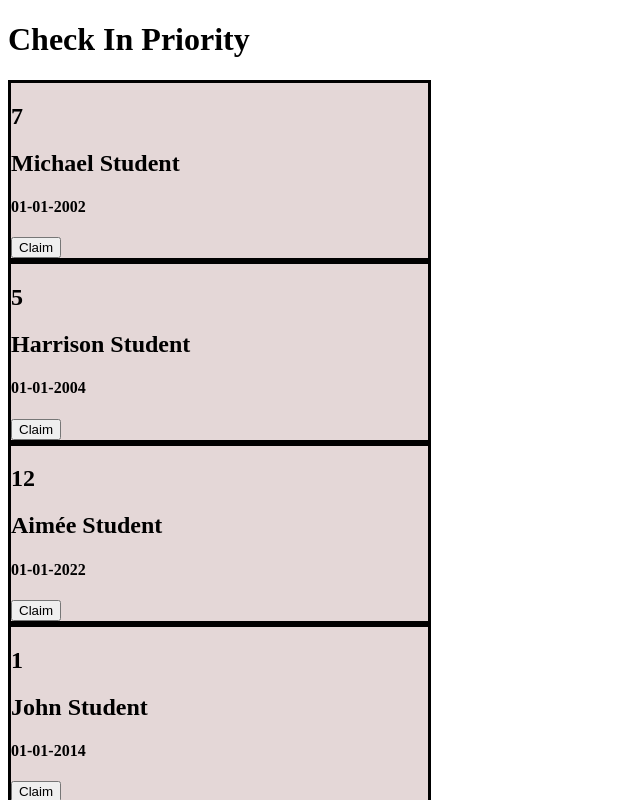
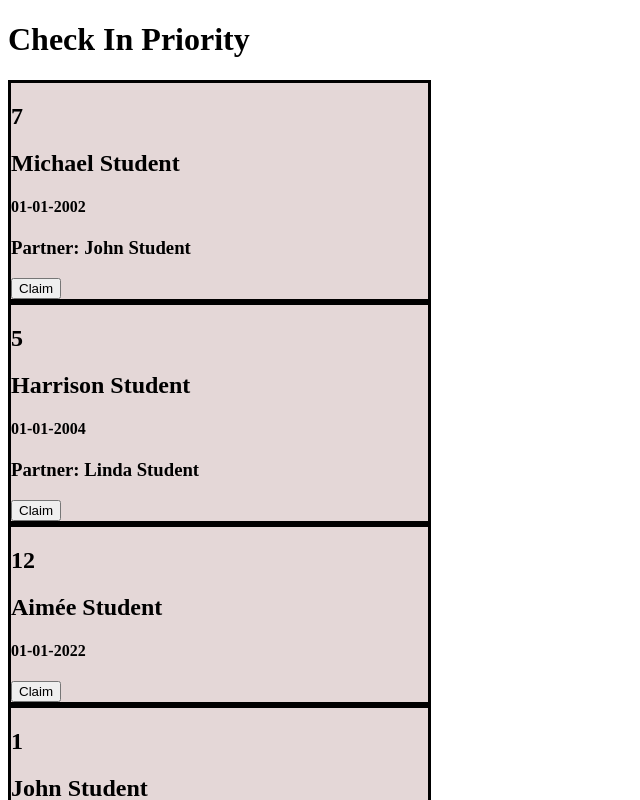
Before and after one commit to nc-john-hutcheon/inty-dev-play, a React (Vite) app: page / in a window 1280 px wide. Shown: the top 800 px of the page, without its empty margins (0-640 px from the left). Built offline with nearby package versions, Linux system fonts and the light colour scheme.

Commit message:
adds completed checkins to completed tab and updates priority card

```diff
--- a/src/Components/ClaimedCard.jsx
+++ b/src/Components/ClaimedCard.jsx
@@ -6,6 +6,7 @@ const ClaimedCard = ({
   setClaimedStudents,
   setPriorityStudents,
   setStaffData,
+  setResolvedStudents,
 }) => {
   const [student1, student2] = pair.students;
   const [isShowingResolutionForm, setIsShowingResolutionForm] = useState(false);
@@ -69,6 +70,8 @@ const ClaimedCard = ({
           setPriorityStudents={setPriorityStudents}
           pair={pair}
           setClaimedStudents={setClaimedStudents}
+          setIsShowingResolutionForm={setIsShowingResolutionForm}
+          setResolvedStudents={setResolvedStudents}
         />
       )}
     </>
--- a/src/Components/ClaimedContainer.jsx
+++ b/src/Components/ClaimedContainer.jsx
@@ -12,7 +12,8 @@ const ClaimedContainer = ({
   staffData,
 }) => {
   const [view, setView] = useState("individual");
-
+  const [resolvedStudents, setResolvedStudents] = useState([]);
+  console.log(resolvedStudents, "resolved students");
   return (
     <>
       <h2>Check ins: {view} view</h2>
@@ -50,7 +51,16 @@ const ClaimedContainer = ({
         })}
       </select>
 
-      {claimedStudents.map((pair) => {
+      {view === "completed"
+        ? resolvedStudents.map((resolvedStudent) => {
+            return (
+              <>
+                <p>{resolvedStudent.student.name}</p>
+                <p>{resolvedStudent.comment}</p>
+              </>
+            );
+          })
+        : claimedStudents.map((pair) => {
             if (view === "individual" && pair.staff === loggedInStaff) {
               return (
                 <ClaimedCard
@@ -58,6 +68,7 @@ const ClaimedContainer = ({
                   setClaimedStudents={setClaimedStudents}
                   setPriorityStudents={setPriorityStudents}
                   setStaffData={setStaffData}
+                  setResolvedStudents={setResolvedStudents}
                 />
               );
             } else if (view === "seminar") {
@@ -67,6 +78,7 @@ const ClaimedContainer = ({
                   setClaimedStudents={setClaimedStudents}
                   setPriorityStudents={setPriorityStudents}
                   setStaffData={setStaffData}
+                  setResolvedStudents={setResolvedStudents}
                 />
               );
             }
--- a/src/Components/PriorityCheckInCard.jsx
+++ b/src/Components/PriorityCheckInCard.jsx
@@ -11,6 +11,7 @@ const PriorityCheckInCard = ({
       <h1>{student["current-task"]}</h1>
       <h2>{student.name}</h2>
       <h4>{student["last-seen"]}</h4>
+      {student.partner && <h3>Partner: {student.partner}</h3>}
       <button
         onClick={() => {
           let partner = {};
--- a/src/Components/ResolutionForm.jsx
+++ b/src/Components/ResolutionForm.jsx
@@ -1,7 +1,12 @@
 import ResolutionSubForm from "./ResolutionSubForm";
 import { useEffect, useState } from "react";
 
-const ResolutionForm = ({ pair, setPriorityStudents, setClaimedStudents }) => {
+const ResolutionForm = ({
+  pair,
+  setPriorityStudents,
+  setClaimedStudents,
+  setResolvedStudents,
+}) => {
   console.log(pair, "resolution form");
   const [student1, student2] = pair.students;
   const [isShowingResolutionForm1, setIsShowingResolutionForm1] =
@@ -30,6 +35,7 @@ const ResolutionForm = ({ pair, setPriorityStudents, setClaimedStudents }) => {
           setIsShowingResolutionForm={setIsShowingResolutionForm1}
           student={student1}
           setPriorityStudents={setPriorityStudents}
+          setResolvedStudents={setResolvedStudents}
         />
       )}
       {isShowingResolutionForm2 && (
@@ -37,6 +43,7 @@ const ResolutionForm = ({ pair, setPriorityStudents, setClaimedStudents }) => {
           setIsShowingResolutionForm={setIsShowingResolutionForm2}
           student={student2}
           setPriorityStudents={setPriorityStudents}
+          setResolvedStudents={setResolvedStudents}
         />
       )}
     </>
--- a/src/Components/ResolutionSubForm.jsx
+++ b/src/Components/ResolutionSubForm.jsx
@@ -1,26 +1,30 @@
-import fs from "fs/promises";
 import { useEffect, useState } from "react";
 export default function ResolutionSubForm({
   student,
   setPriorityStudents,
   setIsShowingResolutionForm,
+  setResolvedStudents,
 }) {
   const [formTextTemp, setFormTextTemp] = useState("");
   const [formText, setFormText] = useState("");
 
   useEffect(() => {
-    fs.readFile(`${__dirname}/../data/completedCheckins.json`, "utf8").then(
-      (data) => {
-        const completedCheckins = JSON.parse(data);
-        completedCheckins.push({});
-        return fs.writeFile(
-          `${__dirname}/../data/completedCheckins.json`,
-          JSON.stringify(completedCheckins, null, 2)
-        );
-      }
-    );
+    if (formText) {
+      setResolvedStudents((currentResolvedStudents) => {
+        return [
+          ...currentResolvedStudents,
+          { student: student, comment: formText },
+        ];
+      });
+      setPriorityStudents((currentPriorityStudents) => {
+        return [
+          ...currentPriorityStudents,
+          { ...student, "last-seen": String(new Date()) },
+        ];
+      });
+      setIsShowingResolutionForm(false);
+    }
   }, [formText]);
-  //don't save comments or completed people just save in state.
 
   return (
     <div>
@@ -33,10 +37,6 @@ export default function ResolutionSubForm({
       ></textarea>
       <button
         onClick={() => {
-          setPriorityStudents((currentPriorityStudents) => {
-            return [...currentPriorityStudents, student];
-          });
-          setIsShowingResolutionForm(false);
           setFormText(formTextTemp);
         }}
       >
--- a/src/data/data.json
+++ b/src/data/data.json
@@ -12,7 +12,7 @@
     "last-seen": "01-01-2004",
     "current-task": 5,
     "flagged": true,
-    "partner": "Aimée Student"
+    "partner": "Linda Student"
   },
   {
     "name": "Aimée Student",
```
Lines whose indentation alone changed are shown as unchanged.
